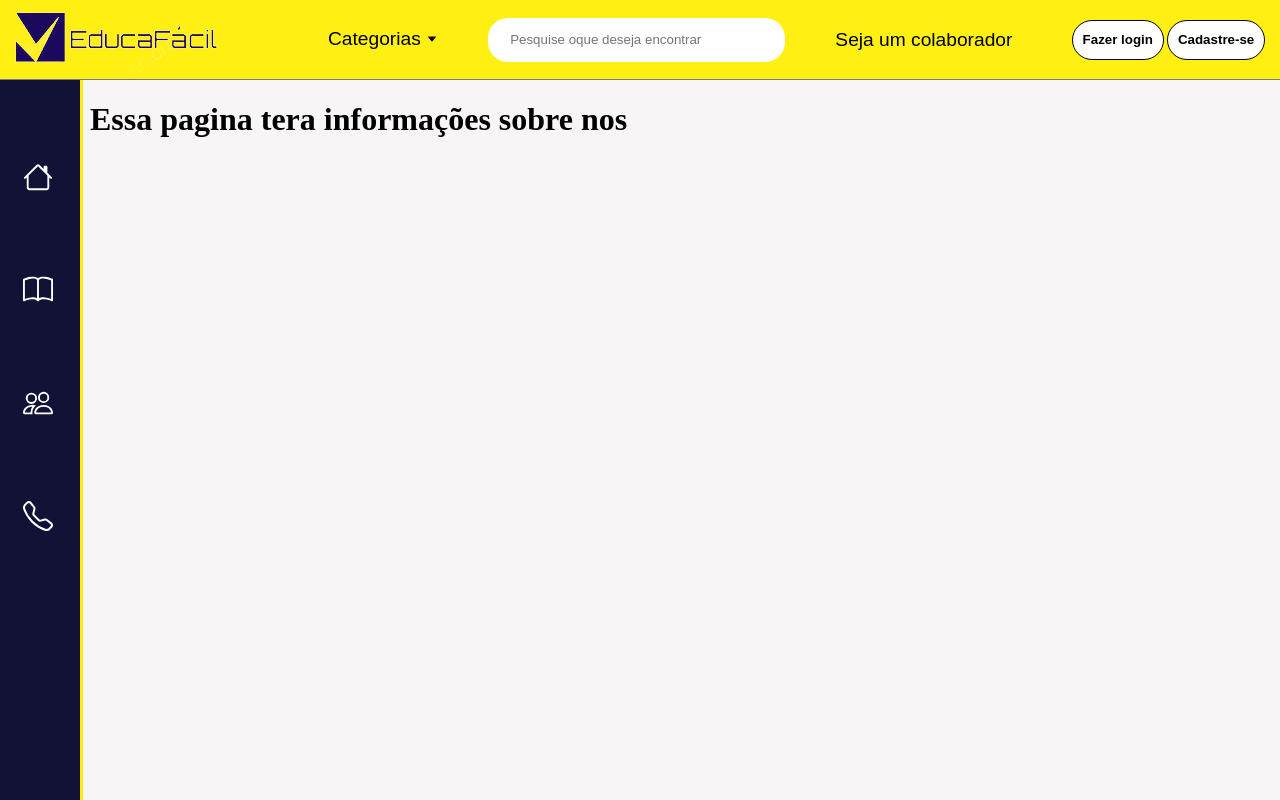
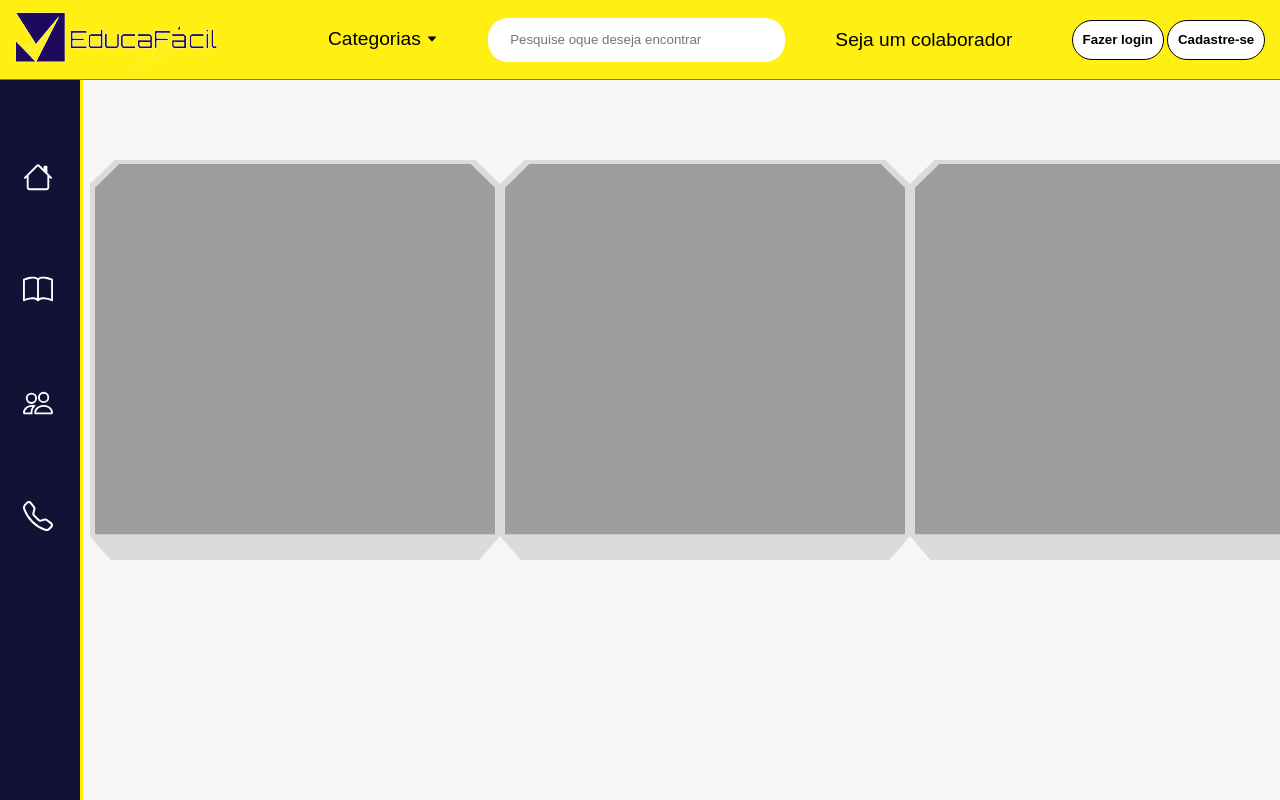
Before and after one commit to 2024-1-NADS2/Projeto2, a React (Create React App) app: page /sobrenos in a window 1280 px wide. Built offline with nearby package versions, Linux system fonts and the light colour scheme.

Commit message:
componente: card

```diff
--- /dev/null
+++ b/src/components/Card/Card.jsx
@@ -0,0 +1,16 @@
+import React from "react"
+
+
+
+export default function Card(){
+    return(
+        <div className='home-content-welcome'>
+                            <div className='home-content-welcome-small'>
+                                <div className='home-content-welcome-small-show'>
+
+                                </div>
+                            </div>
+                        </div>
+
+    )
+}
--- /dev/null
+++ b/src/components/Card/style.css
@@ -0,0 +1,26 @@
+.home-content-welcome{
+    background-color: rgb(221, 218, 218);
+    width: 410px;
+    height: 400px;
+    clip-path: polygon(6% 0, 94% 0, 100% 6%, 100% 94%, 95% 100%, 5% 100%, 0 94%, 0 6%);
+    display: flex;
+    justify-content: center;
+
+
+}
+
+.home-content-welcome-small{
+    height: 398px;
+    width: 404px;
+    margin-top: 2px;
+    background-color: rgb(158, 156, 156);
+    clip-path: polygon(6.5% 0.5%, 93.5% 0.5%, 99.5% 6.5%, 99.5% 93.5%, 0.5% 93.5%, 0.5% 6.5%);
+}
+
+.home-content-welcome-small-show{
+    display: flex;
+    flex-direction: column;
+    align-items: flex-start;
+    padding: 1.25rem .75rem 1rem;
+    gap: 1rem;
+}
--- a/src/pages/SobreNos/Sobrenos.jsx
+++ b/src/pages/SobreNos/Sobrenos.jsx
@@ -2,6 +2,8 @@ import React from 'react';
 import Cabecalho from '../../components/Cabecalho/Cabecalho.jsx';
 import Menu from '../../components/Menu/Menu.jsx';
 import Conteudo from '../../components/Conteudo/Conteudo.jsx';
+import Card from '../../components/Card/Card.jsx';
+import style from './style.css';
 
 
 export default function Sobrenos() {
@@ -10,7 +12,26 @@ export default function Sobrenos() {
             <Cabecalho />
             <Menu />
             <Conteudo>
-              <h1>Essa pagina tera informações sobre nos</h1>
+              <section className='container-cards-SN'>
+                    <Card>
+                        <div className="container-dados-SN">
+<p>sssssssssssssssssssssssssssssssssss</p>
+                        </div>
+                    </Card>
+                    <Card>
+                    <div className="container-dados-SN">
+
+</div>
+
+                    </Card>
+                    <Card>
+                    <div className="container-dados-SN">
+
+</div>
+
+                    </Card>
+                </section>
+
             </Conteudo>
         </>
 
--- a/src/pages/SobreNos/style.css
+++ b/src/pages/SobreNos/style.css
@@ -0,0 +1,5 @@
+.container-cards-SN{
+    display: flex;
+
+    margin-top: 80px;
+}
```
